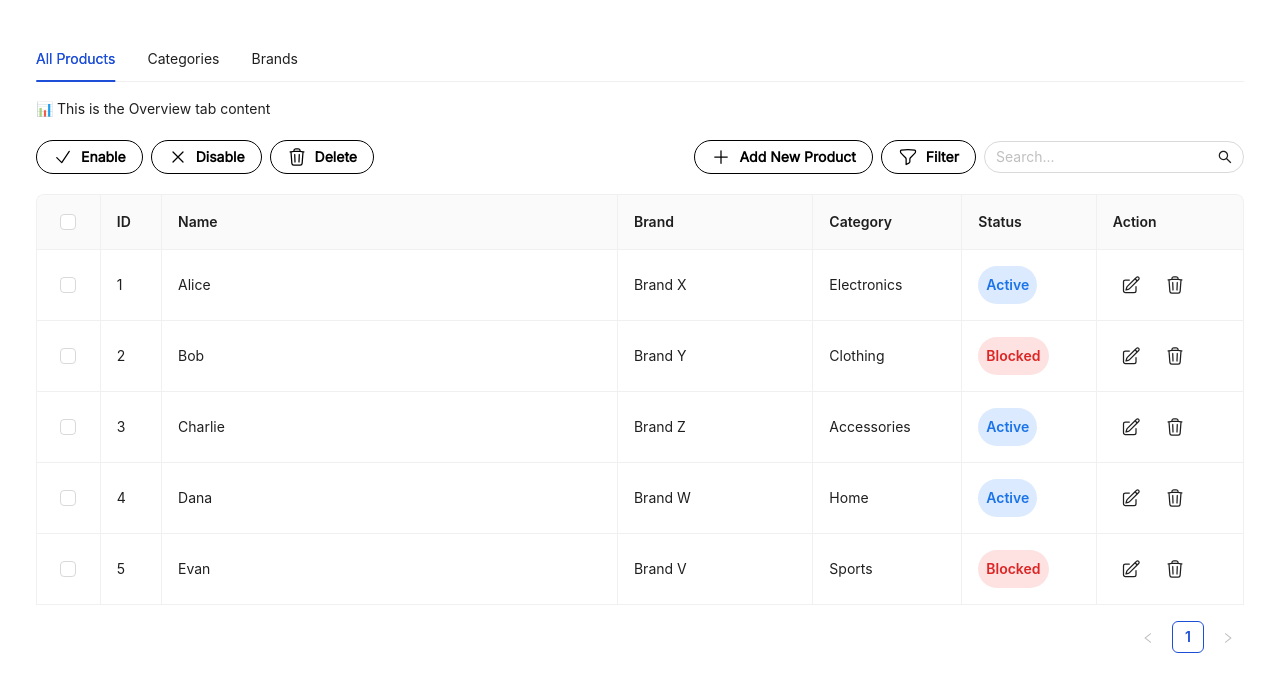
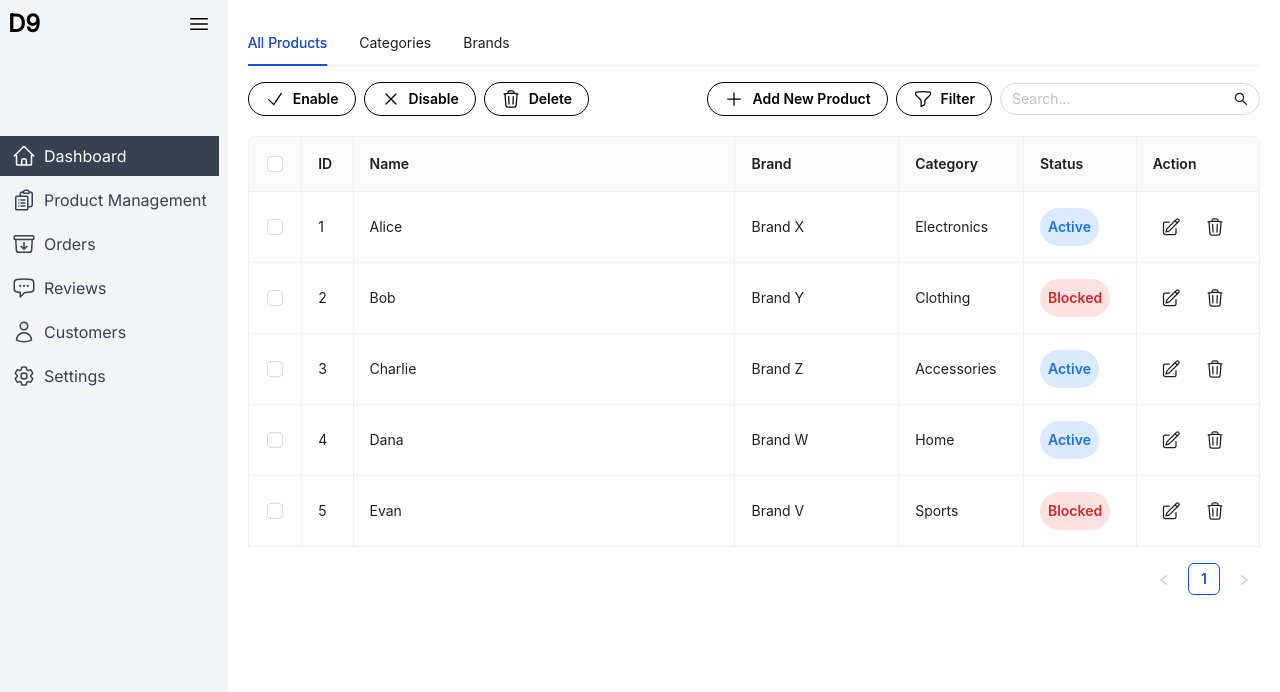
Before and after one commit to zakiD9/E-com-Website, a React (Vite) app: page /Admin in a window 1280 px wide. Shown: the top 692 px of the page. Built offline with nearby package versions, Linux system fonts and the light colour scheme.

Commit message:
full dashboard

```diff
--- a/src/components/pages/admin/layout/sidebar/SideBar.tsx
+++ b/src/components/pages/admin/layout/sidebar/SideBar.tsx
@@ -1,4 +1,4 @@
-import { HomeIcon, Cog6ToothIcon, UserIcon, Bars3Icon } from "@heroicons/react/24/outline";
+import { HomeIcon, Cog6ToothIcon, UserIcon, Bars3Icon, ClipboardDocumentListIcon, ArchiveBoxArrowDownIcon, ChatBubbleLeftEllipsisIcon } from "@heroicons/react/24/outline";
 import Section from "./section";
 
 type SidebarItem = {
@@ -10,8 +10,11 @@ type SidebarItem = {
 export default function Sidebar() {
   const items: SidebarItem[] = [
     { label: "Dashboard", icon: <HomeIcon className="w-6 h-6" />, selected: true },
+    { label: "Product Management", icon: <ClipboardDocumentListIcon className="w-6 h-6" /> },
+    { label: "Orders", icon: <ArchiveBoxArrowDownIcon className="w-6 h-6" /> },
+    { label: "Reviews", icon: <ChatBubbleLeftEllipsisIcon className="w-6 h-6" /> },
+    { label: "Customers", icon: <UserIcon className="w-6 h-6" /> },
     { label: "Settings", icon: <Cog6ToothIcon className="w-6 h-6" /> },
-    { label: "Profile", icon: <UserIcon className="w-6 h-6" /> },
   ];
 
   return (
--- a/src/components/pages/admin/sections/productmanagement/ProductManagementSection.tsx
+++ b/src/components/pages/admin/sections/productmanagement/ProductManagementSection.tsx
@@ -1,19 +1,11 @@
-import { CheckIcon, FunnelIcon, PlusIcon, TrashIcon, XMarkIcon } from "@heroicons/react/24/outline";
-import { Button } from "../../../../ui/button/Button";
 import ReusableTabs from "../../layout/Tabs";
-import { SearchBar } from "../../../../ui/search/SearchInput";
-import { ReusableTable } from "../../../../ui/table.tsx/Table";
-import EditButton from "../../../../ui/table.tsx/Edit";
-import Status from "../../../../ui/table.tsx/Status";
-import AvatarItem from "../../../../ui/table.tsx/AvatarItem";
-import DeleteButton from "../../../../ui/table.tsx/Delete";
 import AllProductSection from "./AllProductsSection";
 
 const tabItems = [
     {
       key: "1",
       label: "All Products",
-      children: <div>📊 This is the Overview tab content</div>,
+      children: <AllProductSection />,
     },
     {
       key: "2",
@@ -33,9 +25,9 @@ const tabItems = [
 export default function ProductManagementSection(){
 
     return(
-        <div className="flex flex-col gap-5 mx-5 my-5">
+        <div className="flex w-full flex-col gap-5 mx-5 my-5">
             <ReusableTabs items={tabItems}/>
-            <AllProductSection />
+
         </div>
     )
 }
--- a/src/pages/admin/Dashboard.tsx
+++ b/src/pages/admin/Dashboard.tsx
@@ -1,14 +1,11 @@
-import { ShoppingBagIcon } from "@heroicons/react/24/outline";
+import Sidebar from "../../components/pages/admin/layout/sidebar/SideBar";
 import ProductManagementSection from "../../components/pages/admin/sections/productmanagement/ProductManagementSection";
 
 export default function AdminDashboard() {
-  const item = {name:"total orders",
-    numb:20,
-    icon:<ShoppingBagIcon className="w-10 h-10"/>
-   }
 
   return (
-    <div className="p-4 w-full">
+    <div className="w-full flex">
+      <Sidebar />
       <ProductManagementSection />
     </div>
   );
```
